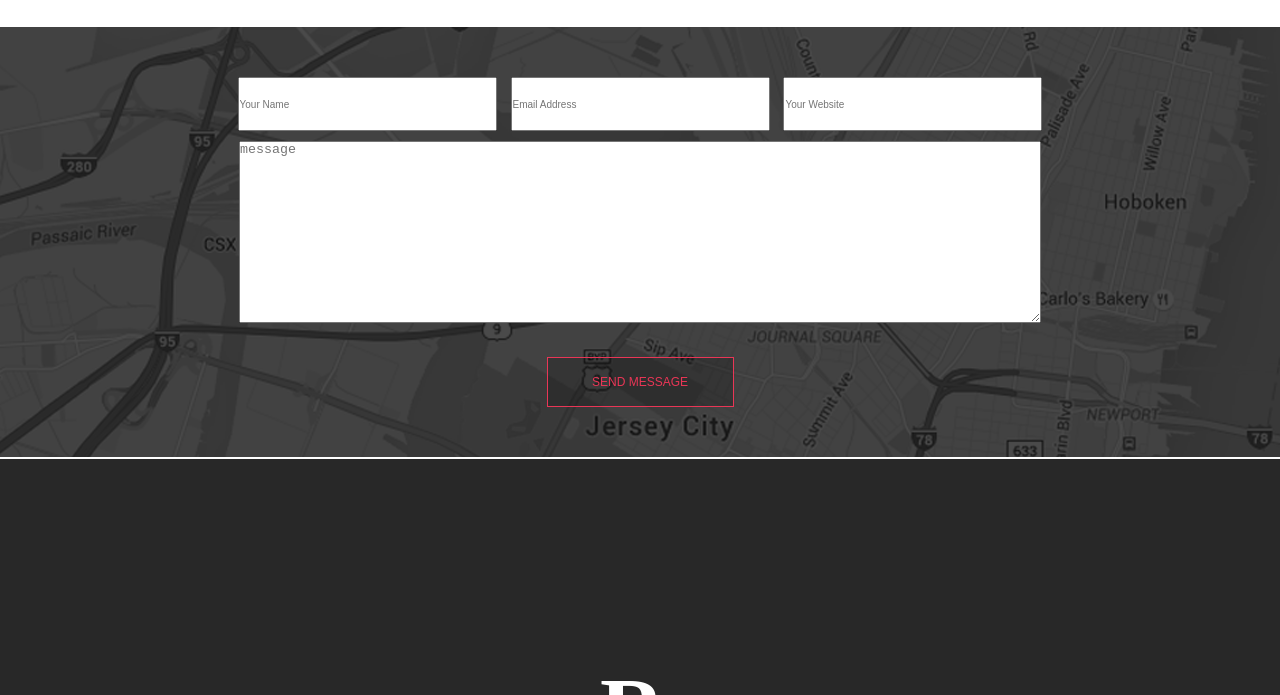
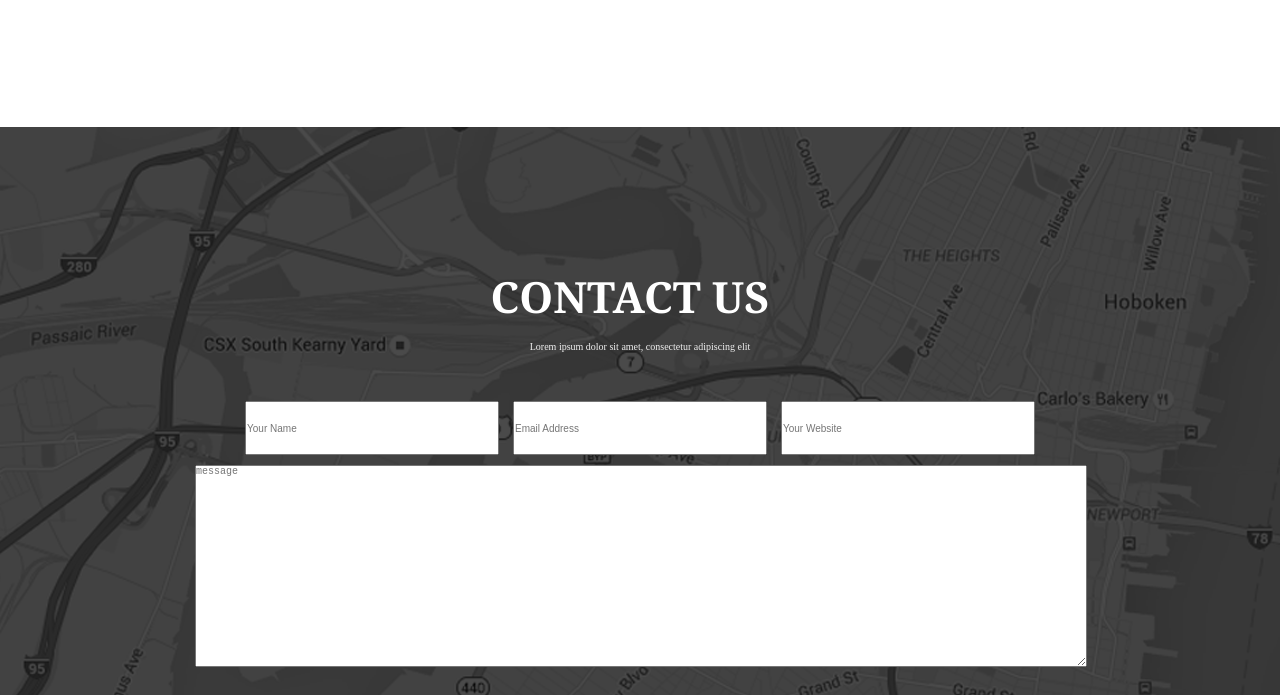
Before and after one commit to davitadze123/finally1, a plain HTML site: page index.html in a window 1280 px wide. Shown: the part 5625-6320 px from the top of the page. Drawn offline with Linux system fonts and the light colour scheme.

Commit message:
index.html

```diff
--- a/index.html
+++ b/index.html
@@ -433,21 +433,25 @@
   </div>
 </div>
 </section>
-<section class="map">
-    <div class="conect">
-               <form>
-                    <div class="dolor">
-                        <input type="text" id="for" name="for" placeholder="Your Name" required>
+<section id="contact">
+            <div class="contact-box">
+                <div class="contact-us">
+                    <h2>CONTACT US</h2>
+                    <p>Lorem ipsum dolor sit amet, consectetur adipiscing elit</p>
+                </div>
+                <form>
+                    <div class="flex input-div">
+                        <input type="text" id="fname" name="fname" placeholder="Your Name" required>
                         <input type="email" id="email" name="email" placeholder="Email Address">
                         <input type="url" id="website" name="website" placeholder="Your Website">
                     </div>
-                    <div>
-                        <textarea name="message" id="message"  rows="12" cols="200" placeholder="message"></textarea>
+                    <div class="textarea">
+                        <textarea name="message" id="message" cols="155" rows="10" placeholder="message"></textarea>
                     </div>
-                    <button type="sit" id="sendMessage">SEND MESSAGE</button>
+                    <button type="submit" id="sendMessage">SEND MESSAGE</button>
                 </form>
             </div>
-</section>
+        </section>
   <div class="tittle">
     <h1 class="ros">Rosa<span>.</span></h1>
     <p class="endone">Lorem ipsum dolor sit amet consectetur adipiscing elit sed doeiusmod tempor <br> incididunt ut labore et dolore magna aliqua. Ut enim ad minim veniam quis <br> nostrud.</p>
--- a/main.js
+++ b/main.js
@@ -202,9 +202,8 @@ document.querySelector('.all').addEventListener('mouseover', function(){
 
 
     // ............................................................................
-
-    document.querySelector('form').addEventListener('sit', function(e) {
-    let name = document.getElementById('for').value;
+document.querySelector('form').addEventListener('submit', function(e) {
+    let name = document.getElementById('fname').value;
     let email = document.getElementById('email').value;
     let website = document.getElementById('website').value;
     let message = document.getElementById('message').value;
@@ -213,7 +212,10 @@ document.querySelector('.all').addEventListener('mouseover', function(){
         console.log(messages);
 
     });
-
+    document.getElementById('fname').value = '';
+    document.getElementById('email').value = '';
+    document.getElementById('website').value = '';
+    document.getElementById('message').value = '';
     e.preventDefault();
 });
 
--- a/style.css
+++ b/style.css
@@ -825,49 +825,99 @@ h5{
     margin-top: 10px;
 }
 /*,.,/>*/
-.map{
+
+#contact {
+    width: 100%;
+    height: 660px;
     background-image: url('image/map.png');
-    max-width: 1920px;
+    display: flex;
+    justify-content: center;
+    align-items: center;
+    margin-top: 100px;
+}
+.contact-box {
+    max-width: 1930px;
+    width: 100%;
+    height: 388px;
+    display: flex;
+    flex-direction: column;
+    align-items: center;
+}
+.contact-us {
+    max-width: 434px;
+    width: 100%;
+    height: 93px;
+    display: flex;
+    flex-direction: column;
+    justify-content: center;
+    align-items: center;
+    margin-bottom: 45px;
+}
+.contact-us h2 {
+    font-family:  Georgia, 'Times New Roman', Times, serif;
+    font-size: 43px;
+    color: white;
+    margin-bottom: 5px;
+    margin-left: -20px;
+}
+.contact-us p {
+    font-size: 10px;
+    font-family: 'Roboto-L';
+    color: #EEEEEE;
+    margin-top: 10px;
+    margin-bottom: 60px
+}
+#fname , #email, #website {
+    width: 250px;
+    height: 50px;
+    font-weight: 'Poppins-SB';
+    font-size: 10px;
+    color: #515151;
+}
+#email, #website {
+    margin-left: 10px;
 }
 form {
     display: flex;
     flex-direction: column;
     align-items: center;
+    max-width: 890px;
+    width: 100%;
 }
-#email {
-    margin-left: 10px;
-}
-#website {
-    margin-left: 10px;
-}
+
 #message {
+    max-width: 890px;
+    width: 100%;
+    height: 200px;
     margin-top: 10px;
-    margin-bottom: 30px;
-    width: 800px;
-    font-weight: 'Glacial Indifference-Bold'
+    margin-bottom: 10px;
+    font-weight: 'Poppins-SB';
     font-size: 10px;
     color: #515151;
 }
-#for , #email, #website {
-    width: 255px;
-    height: 50px;
-    font-weight: 'Glacial Indifference-Bold';
-    font-size: 10px;
-    color: black;
-    margin-top: 50px;
-}
-
 #sendMessage {
     width: 187px;
     height: 50px;
+    display: block;
+    color: #E93656;
+    font-size: 12px;
+    font-family: 'Glacial Indifference-Bold';
+    padding: 15px 45px;
+    background-color: transparent;
+    border: 2px solid #E93656;
+    border-radius: 5px;
+    margin: 30px auto;
+    cursor: pointer;
+    transition: .5s;
+    margin-bottom: -60px;
+}
+#sendMessage:hover {
     border: solid 1px #E93656;
-    color: #E93656;
-    background-color: rgba(0,0,0,0.2);
-    font-size: 'Glacial Indifference-B';
-    font-size: 12px;
-    cursor: pointer;
-    margin-bottom: 50px;
+    box-shadow: 20px 20px 50px 10px #E93656 inset;
+    color: #fff;
+    letter-spacing: 4px;
 }
+/*..................................................../*/
 
 .tittle{
     font-family: 'Glacial Indifference-Bold';
```
